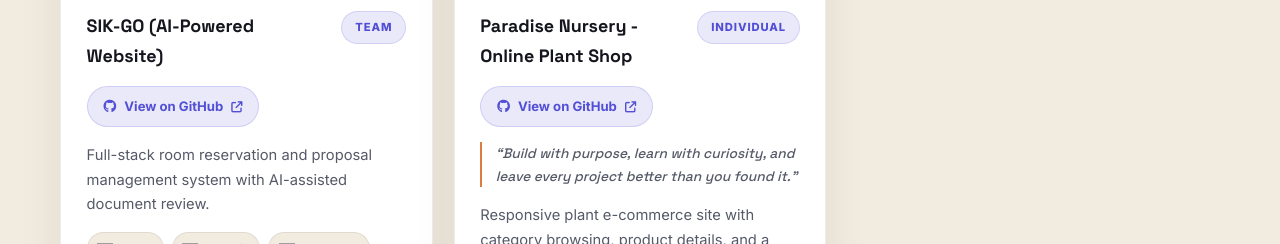
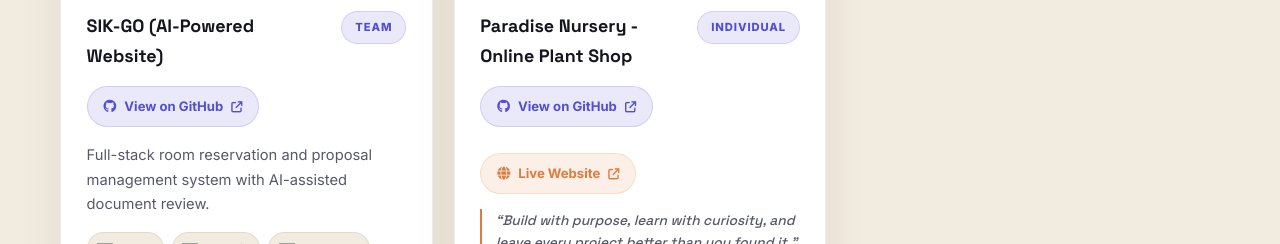
Before and after one commit to Dalangans/Portfolio, a React (Vite) app: page / in a window 1280 px wide. Shown: the part 4008-4252 px from the top of the page. Built offline with nearby package versions, Linux system fonts and the light colour scheme; no server answers; grey boxes are pictures that could not be loaded.

Commit message:
Add Paradise Nursery live website link
Co-authored-by: Copilot <223556219+Copilot@users.noreply.github.com>

```diff
--- a/src/App.jsx
+++ b/src/App.jsx
@@ -113,6 +113,7 @@ const projects = [
     title: 'Paradise Nursery - Online Plant Shop',
     tag: 'Individual',
     github: 'https://github.com/Dalangans/e-plantShopping',
+    liveUrl: 'https://paradise-nursery-sigma-seven.vercel.app/plant',
     images: ['paradise-nursery-1.jpg', 'paradise-nursery-2.jpg', 'paradise-nursery-3.jpg'],
     quote: 'Build with purpose, learn with curiosity, and leave every project better than you found it.',
     description: 'Responsive plant e-commerce site with category browsing, product details, and a dynamic shopping cart.',
@@ -547,10 +548,18 @@ function App() {
                       <h3>{project.title}</h3>
                       <span className="tag">{project.tag}</span>
                     </div>
-                    <a className="project-github" href={project.github} target="_blank" rel="noreferrer">
-                      <i className="fa-brands fa-github" /> View on GitHub
-                      <i className="fa-solid fa-arrow-up-right-from-square" />
-                    </a>
+                    <div className="project-links">
+                      <a className="project-github" href={project.github} target="_blank" rel="noreferrer">
+                        <i className="fa-brands fa-github" /> View on GitHub
+                        <i className="fa-solid fa-arrow-up-right-from-square" />
+                      </a>
+                      {project.liveUrl && (
+                        <a className="project-live" href={project.liveUrl} target="_blank" rel="noreferrer">
+                          <i className="fa-solid fa-globe" /> Live Website
+                          <i className="fa-solid fa-arrow-up-right-from-square" />
+                        </a>
+                      )}
+                    </div>
                     {project.quote && <p className="project-quote">&ldquo;{project.quote}&rdquo;</p>}
                     <p className="project-description">{project.description}</p>
                     <div className="project-technologies" aria-label={`${project.title} technologies`}>
--- a/src/index.css
+++ b/src/index.css
@@ -893,6 +893,28 @@ ul {
     transition: background 200ms ease, color 200ms ease, transform 200ms ease, box-shadow 200ms ease;
 }
 
+.project-links {
+    display: flex;
+    flex-wrap: wrap;
+    gap: 0.6rem;
+}
+
+.project-live {
+    display: inline-flex;
+    align-items: center;
+    gap: 0.5rem;
+    margin-top: 1rem;
+    padding: 0.55rem 1rem;
+    border-radius: 999px;
+    background: var(--amber-soft);
+    border: 1px solid rgba(221, 158, 43, 0.22);
+    color: var(--amber);
+    font-size: 0.82rem;
+    font-weight: 700;
+    text-decoration: none;
+    transition: background 200ms ease, color 200ms ease, transform 200ms ease, box-shadow 200ms ease;
+}
+
 .project-github:hover {
     background: var(--grad);
     color: #fff;
@@ -901,12 +923,29 @@ ul {
     border-color: transparent;
 }
 
+.project-live:hover {
+    background: var(--amber);
+    color: #fff;
+    transform: translateY(-2px);
+    box-shadow: 0 12px 26px rgba(221, 158, 43, 0.24);
+    border-color: transparent;
+}
+
 .project-github i:last-child {
     font-size: 0.7rem;
     transition: transform 200ms ease;
 }
 
+.project-live i:last-child {
+    font-size: 0.7rem;
+    transition: transform 200ms ease;
+}
+
 .project-github:hover i:last-child {
+    transform: translate(2px, -2px);
+}
+
+.project-live:hover i:last-child {
     transform: translate(2px, -2px);
 }
 
```
